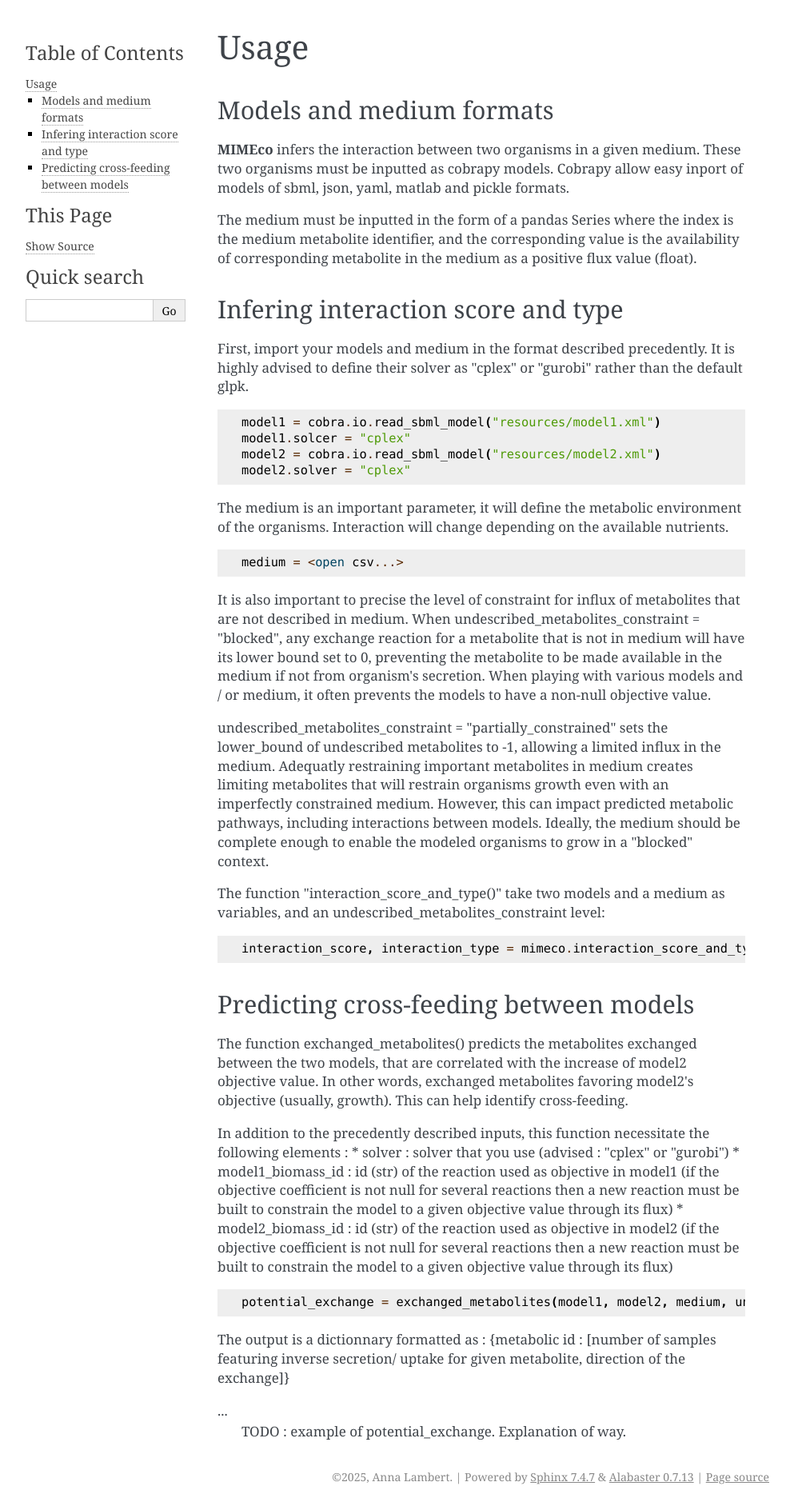
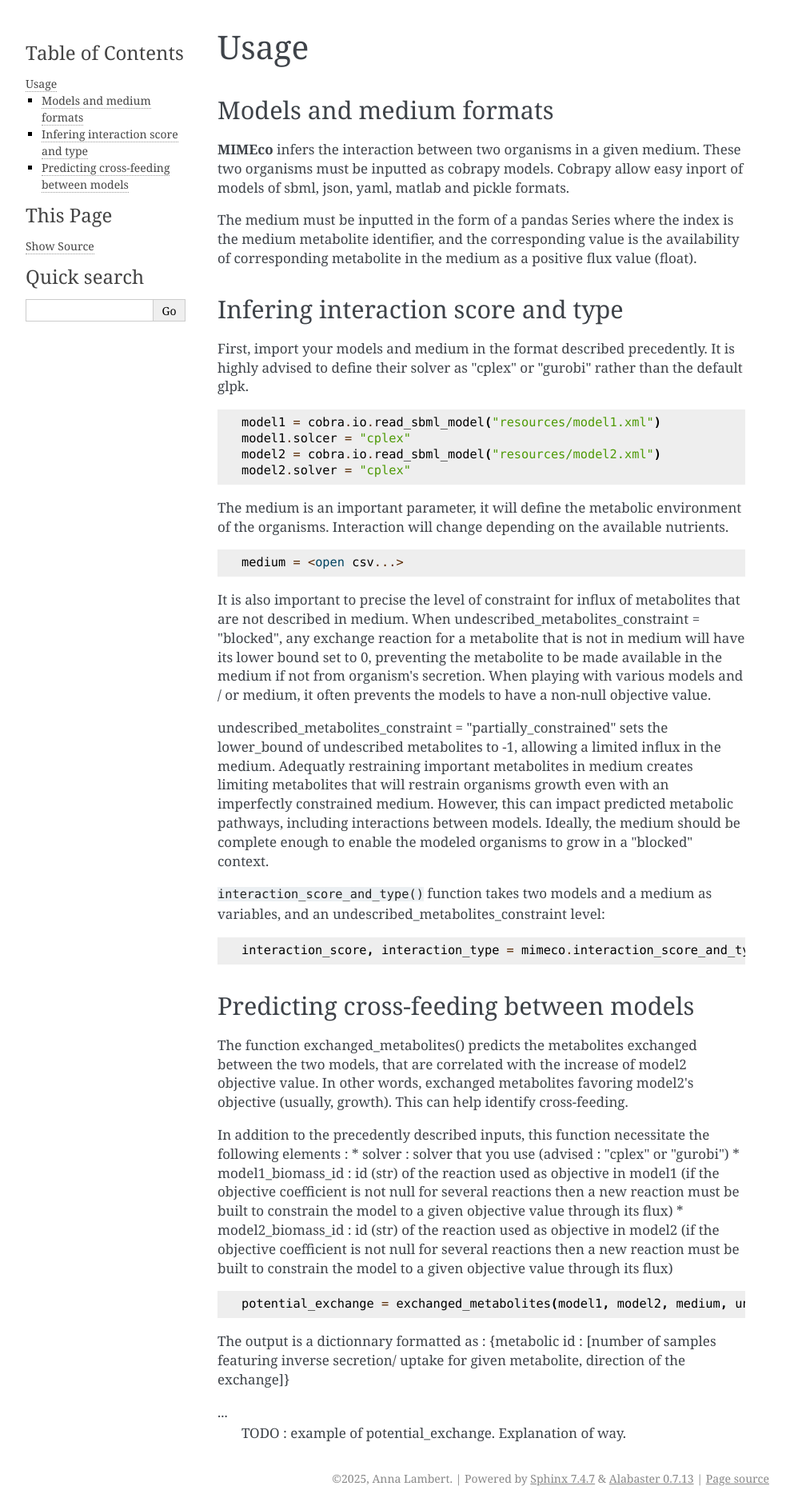
Before and after one commit to Anna-cell/mimeco, a Sphinx documentation site: the page built from source/usage.rst, in a window 1280 px wide. Shown: the whole page at 80% size, without its empty margins (148-1141 px from the left). Built offline with Sphinx 7.4.7, drawn with Linux system fonts in a browser that asks for light colours.

Commit message:
update documentation

```diff
--- a/source/usage.rst
+++ b/source/usage.rst
@@ -1,4 +1,3 @@
-=======
 Usage
 =======
 
@@ -43,7 +42,7 @@ Adequatly restraining important metabolites in medium creates limiting metabolit
 However, this can impact predicted metabolic pathways, including interactions between models. Ideally, the medium should be
 complete enough to enable the modeled organisms to grow in a "blocked" context.
 
-The function "interaction_score_and_type()" take two models and a medium as variables, and an undescribed_metabolites_constraint level:
+``interaction_score_and_type()`` function takes two models and a medium as variables, and an undescribed_metabolites_constraint level:
 
 .. code-block:: python
 
```
